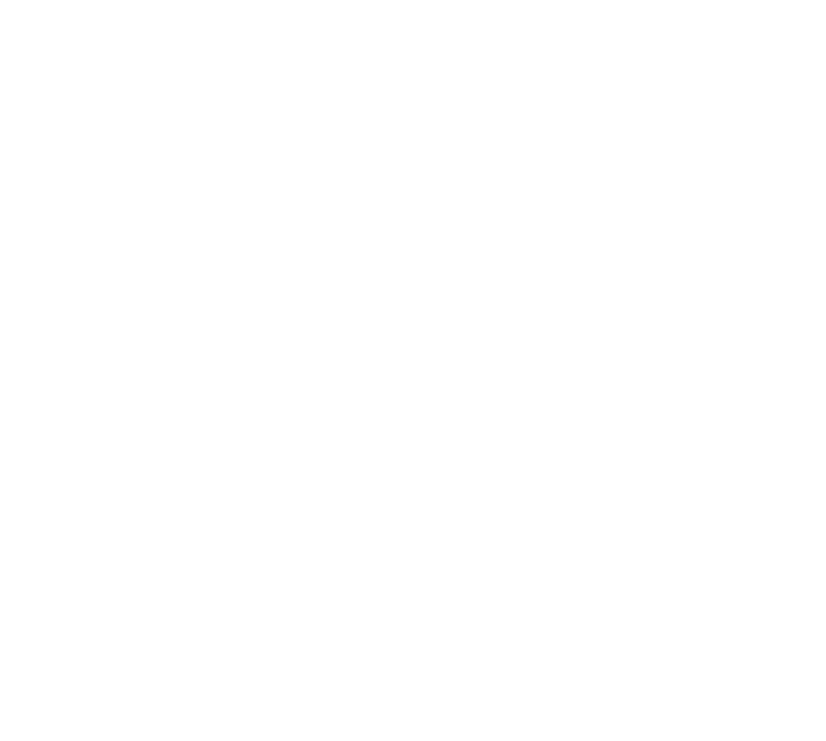
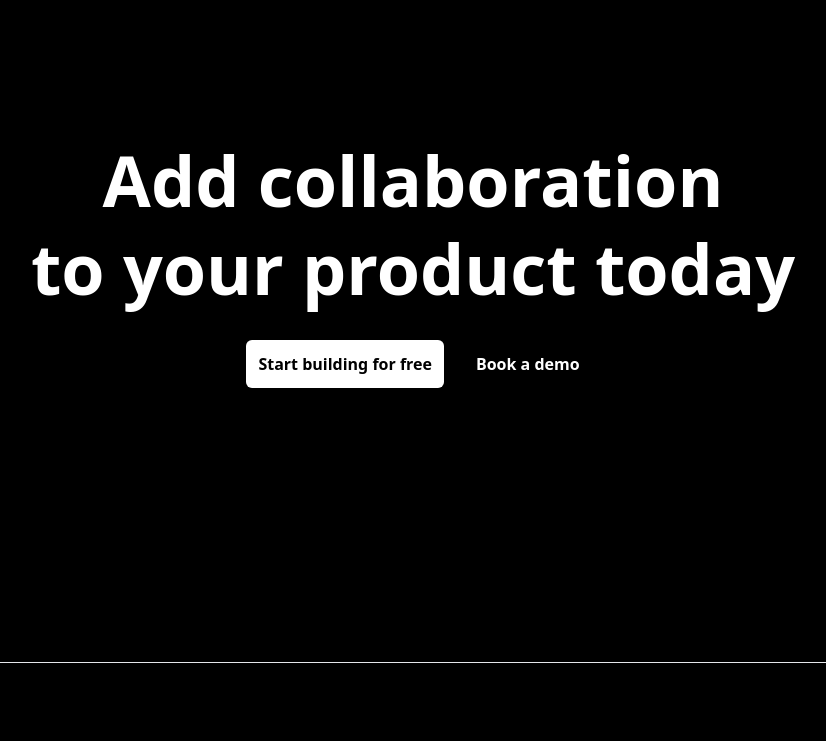
Before and after one commit to Afrimann/cl_liveblocks, a Next.js app: page / in a window 1280 px wide. Shown: the part 8200-8941 px from the top of the page, without its empty margins (227-1053 px from the left). Before the commit the page ends 7983 px from the top, so only its background shows below. Built offline with nearby package versions, Linux system fonts and the light colour scheme.

Commit message:
update default page and add Prefooter Component

```diff
--- a/app/components/PreFooter.tsx
+++ b/app/components/PreFooter.tsx
@@ -3,9 +3,19 @@
 import Image from 'next/image'
 const PreFooter = () => {
   return (
-    <div className='h-[100vh] w-full border-b border-opacity-15 bg-[url())] bg-cover bg-center'>
-        kis
-        <Image src={footerbg} alt='moon' />
+    <div className='h-[100vh] w-full text-white flex flex-col items-center justify-center border-b border-opacity-15'>
+      <div>
+        <div className="flex items-center justify-center">
+          <p className="text-center leading-tight text-[30px] md:text-[50px] lg:text-[70px] font-bold">
+            Add collaboration <br />to your product today
+          </p>
+        </div>
+
+        <div className='flex flex-row-reverse font-bold items-center justify-center gap-8 mt-7'>
+          <a className='' href="#">Book a demo</a>
+          <a className='lg-button' href="#">Start building for free</a>
+        </div>
+      </div>
     </div>
   )
 }
--- a/app/page.tsx
+++ b/app/page.tsx
@@ -6,6 +6,7 @@
 import { LongChartedData2 } from './components/LongChartedData'
 import Image from 'next/image'
 import PreFooter from './components/PreFooter'
+import Footer from './components/Footer'
 
 
 const page = () => {
@@ -164,7 +165,8 @@
 
 
     {/* Prefooter */}
-    {/* <PreFooter /> */}
+    <PreFooter />
+    <Footer />
     </div>
   )
 }
```
